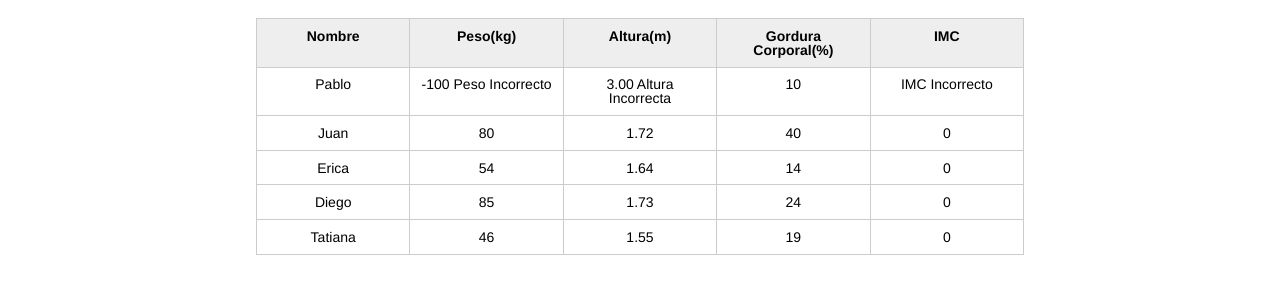
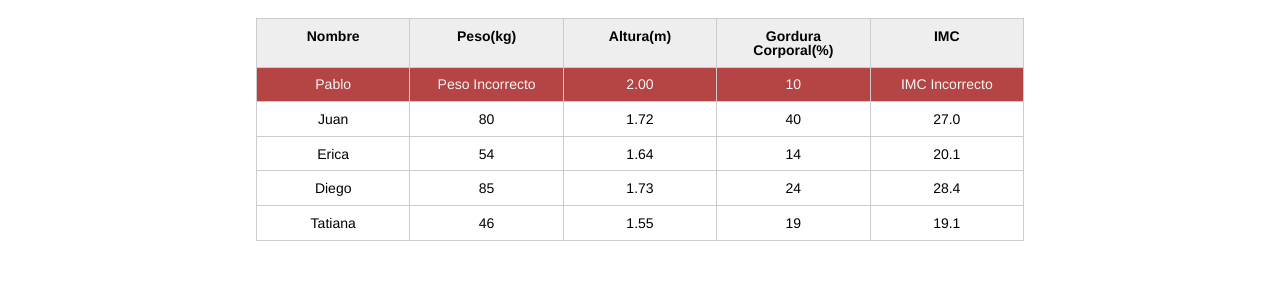
Before and after one commit to maStevensonDev/Alura, a plain HTML site: page 1746-JavaScript-parte1-aula0/index.html in a window 1280 px wide. Shown: the part 123-416 px from the top of the page. Drawn offline with Linux system fonts and the light colour scheme.

Commit message:
CSS JS y FOR

```diff
--- a/1746-JavaScript-parte1-aula0/css/index.css
+++ b/1746-JavaScript-parte1-aula0/css/index.css
@@ -130,5 +130,11 @@ button[disabled=disabled], button:disabled {
 }
 
 .campo-invalido{
-	border: 1px solid red;
+	border: 1px solid #ff0000;
 }
+
+
+.paciente__incorrecto {
+	background-color: #b54444;
+	color: whitesmoke;
+}
--- a/1746-JavaScript-parte1-aula0/index.html
+++ b/1746-JavaScript-parte1-aula0/index.html
@@ -29,10 +29,10 @@
 						</tr>
 					</thead>
 					<tbody id="tabla-pacientes">
-						<tr class="paciente" id="primer__paciente">
+						<tr class="paciente">
 							<td class="info-nombre">Pablo</td>
-							<td class="info-peso">-100</td>
-							<td class="info-altura">3.00</td>
+							<td class="info-peso">1200</td>
+							<td class="info-altura">2.00</td>
 							<td class="info-gordura">10</td>
 							<td class="info-imc">0</td>
 						</tr>
--- /dev/null
+++ b/1746-JavaScript-parte1-aula0/js/calcularIMC.js
@@ -0,0 +1,3 @@
+var pacientes = document.querySelectorAll();
+
+console.log( pacientes );
--- a/1746-JavaScript-parte1-aula0/js/principal.js
+++ b/1746-JavaScript-parte1-aula0/js/principal.js
@@ -6,19 +6,26 @@
 
 // console.log("ESTOY IMPRIMENDO UNA FUENTE EXTERNA QUE");
 
-// ---------------------------------------------------------------------
+// ------------------------------------------------------------------
 
-// var info = document.querySelector(".info");
 
-var paciente = document.querySelector("#primer__paciente");
 
-var tdPeso = paciente.querySelector(".info-peso");
+
+
+var pacientes = document.querySelectorAll( ".paciente" );
+console.log( pacientes );
+
+
+for (let i = 0; i < pacientes.length; i++) {
+  const paciente = pacientes[i];
+
+  var tdPeso = paciente.querySelector( ".info-peso" );
   var peso = tdPeso.textContent;
 
-var tdAltura = paciente.querySelector(".info-altura");
+  var tdAltura = paciente.querySelector( ".info-altura" );
   var altura = tdAltura.textContent;
 
-var tdIMC = paciente.querySelector(".info-imc");
+  var tdIMC = paciente.querySelector( ".info-imc" );
 
 
 
@@ -30,21 +37,31 @@ altuarEsValida = true;
 
 
 
-if ( ( peso < 0 ) || ( peso > 1000 ) ) {
+  if ((peso < 0) || (peso > 1000)) {
     console.log( "Peso Incorrecto" );
-  tdPeso.textContent = ( peso + " Peso Incorrecto" );
+    tdPeso.textContent = ( " Peso Incorrecto" );
     tdIMC.textContent = "IMC Incorrecto";
     pesoEsValido = false;
+    // paciente.style.color = "red"; // colocar el error en color lightcoral
+    // paciente.style.backgroundColor = "lightcoral"
+    // paciente.style.backgroundColor = "#b54444";
+    // paciente.style.color = "white";
+    paciente.classList.add( "paciente__incorrecto" );
   }
 
-if ( ( altura < 0 ) || ( altura > 2.50 ) ) {
+  if ((altura < 0) || (altura > 2.50)) {
     console.log( "Altura Incorrecto" );
-  tdAltura.textContent = ( altura + " Altura Incorrecta" );
+    tdAltura.textContent = ( "Altura Incorrecta" );
     tdIMC.textContent = "IMC Incorrecto";
     altuarEsValida = false;
+    paciente.classList.add( "paciente__incorrecto" ); // paciente__incorrecto esta en el css y se importo al js para mejor mantenimiento
   }
 
   if ( pesoEsValido && altuarEsValida ) {
-  var imc = peso / (altura * altura);
-  tdIMC.textContent = imc;
+    var imc = peso / ( altura * altura );
+    // tdIMC.textContent = Math.round( imc ); 1 opcion
+    tdIMC.textContent = imc.toFixed(1); //cantidad de decimales
+
   }
+
+}
```
Lines whose indentation alone changed are shown as unchanged.
